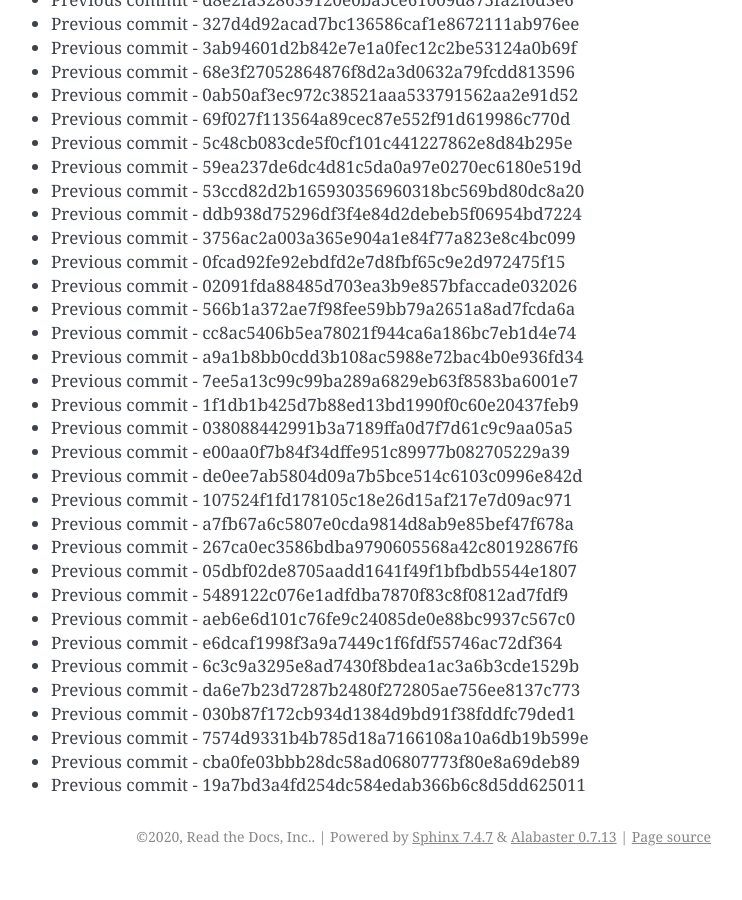
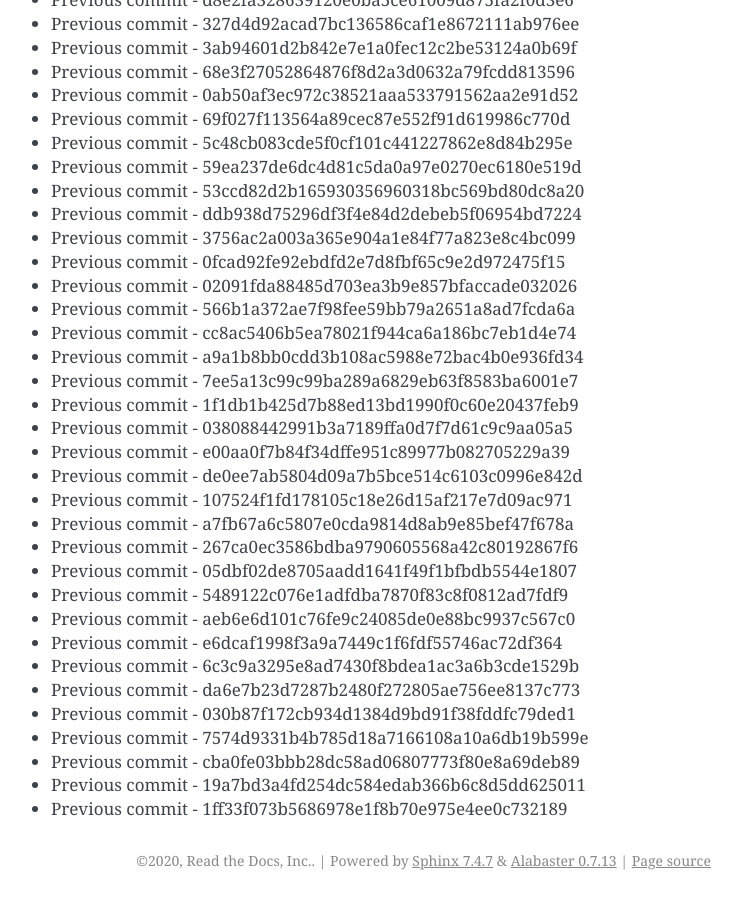
Before and after one commit to readthedocs/rtd-git-stresstest, a Sphinx documentation site: the page built from docs/updates.rst, in a window 1280 px wide and 900 px high, scrolled down 58577 px. Shown: the whole window, without its empty margins (399-1141 px from the left). Built offline with Sphinx 7.4.7, drawn with Linux system fonts in a browser that asks for light colours; before the commit the page ends 59453 px from its top, so only the background shows below that.

Commit message:
Generating commit from previous: 1ff33f073b5686978e1f8b70e975e4ee0c732189

```diff
--- a/docs/updates.rst
+++ b/docs/updates.rst
@@ -2493,3 +2493,4 @@ It can be tested for any performance characteristics.
 * Previous commit - 7574d9331b4b785d18a7166108a10a6db19b599e
 * Previous commit - cba0fe03bbb28dc58ad06807773f80e8a69deb89
 * Previous commit - 19a7bd3a4fd254dc584edab366b6c8d5dd625011
+* Previous commit - 1ff33f073b5686978e1f8b70e975e4ee0c732189
```
